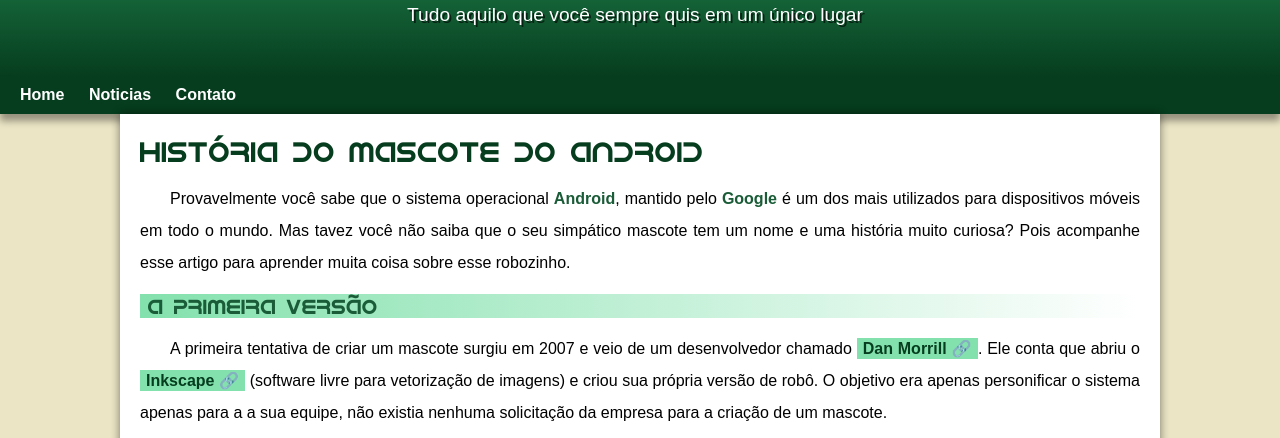
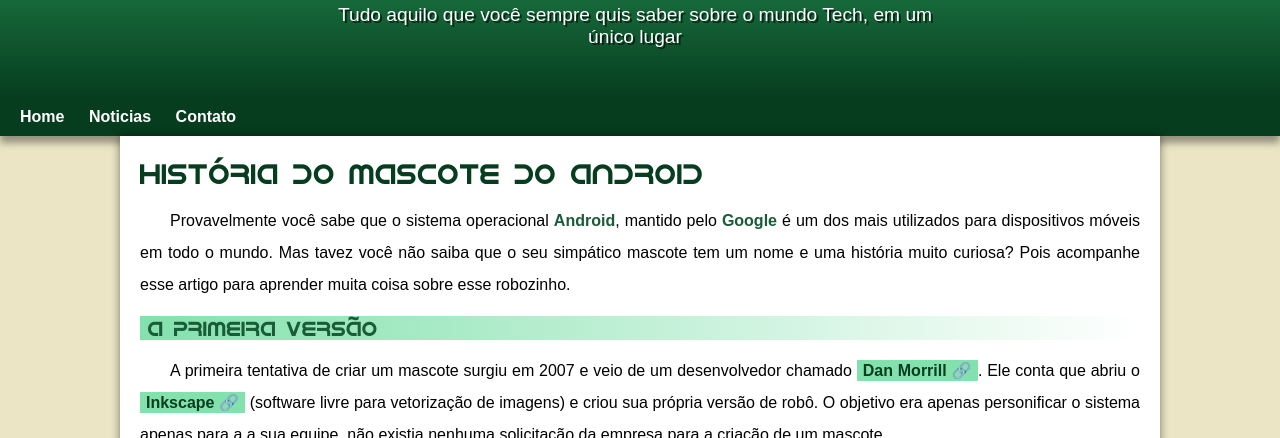
Before and after one commit to ClaudiaSte/projeto-android, a plain HTML site: page index.html in a window 1280 px wide. Shown: the part 143-581 px from the top of the page. Drawn offline with Linux system fonts and the light colour scheme.

Commit message:
html corrigido

```diff
--- a/index.html
+++ b/index.html
@@ -12,7 +12,7 @@
 <body>
     <header>
         <h1>Curiosidades de Tecnologias</h1>
-        <p>Tudo aquilo que você sempre quis em um único lugar</p>
+        <p>Tudo aquilo que você sempre quis saber sobre o mundo Tech, em um único lugar</p>
     </header>
     <nav>
         <a href="#">Home</a>
```
